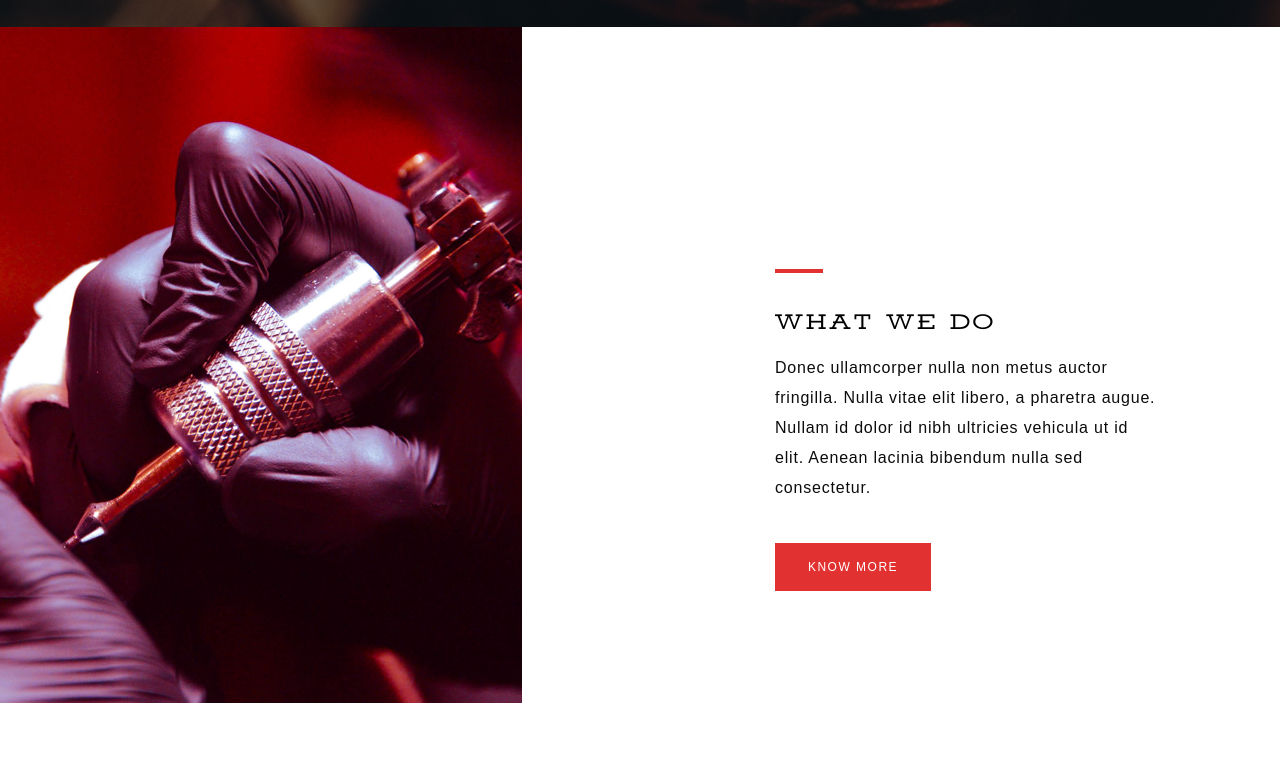
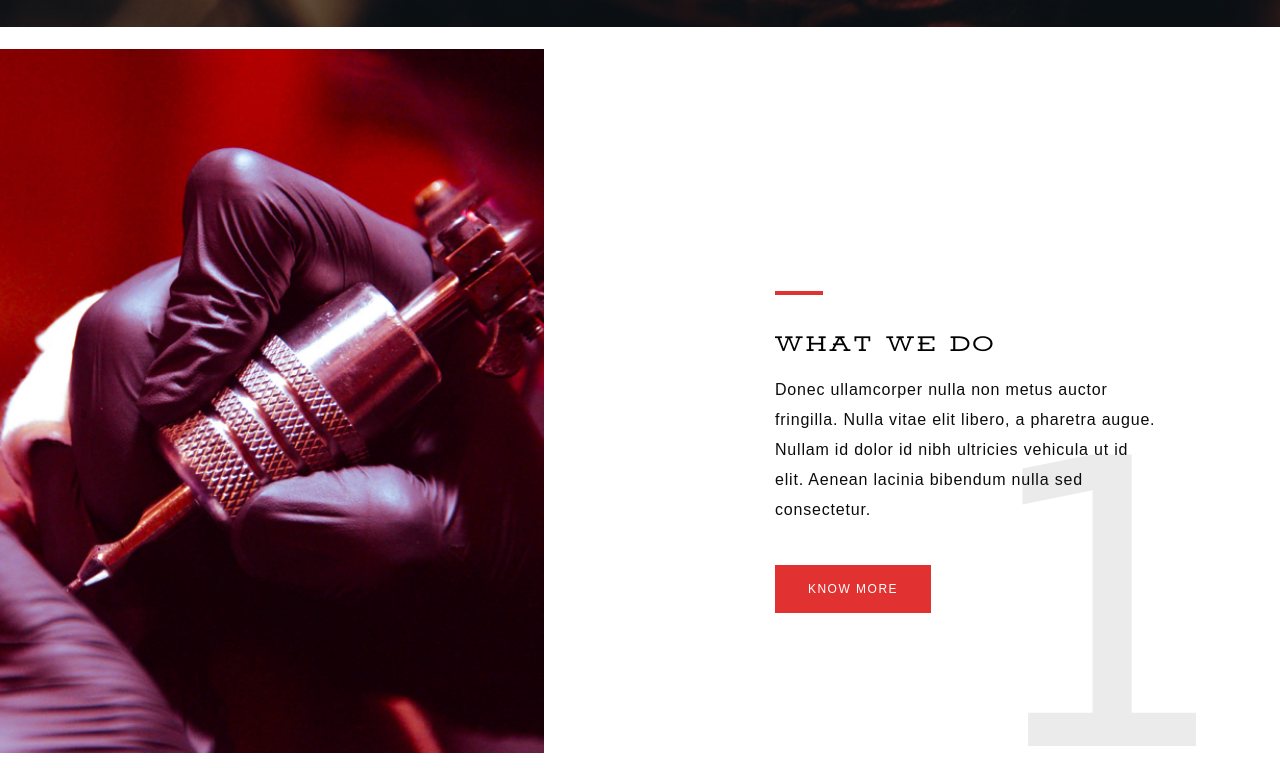
Before and after one commit to CHVRZVRD/RebelGallery, a website: page index.html in a window 1280 px wide. Shown: the part 773-1541 px from the top of the page. Drawn offline with Linux system fonts and the light colour scheme; a web font is replaced by a local one.

Commit message:
update layout

```diff
--- a/index.html
+++ b/index.html
@@ -53,7 +53,7 @@
             <img src="img/rebel-gallery-2.jpg"
             srcset="img/rebel-gallery-2@2x.jpg 2x,
             img/rebel-gallery-2@3x.jpg 3x"
-            class="leftimage1">
+            class="about__img">
         </section>
 
         <section class="about__content">
--- a/sass/base/_base.scss
+++ b/sass/base/_base.scss
@@ -20,4 +20,6 @@ body {
 	display: grid;
 	grid-template-rows: 100vh repeat(9, min-content);
 	grid-template-columns: [full-start] minmax(6rem, 1fr) [center-start] repeat(8, [col-start] minmax(min-content, 14rem) [col-end]) [center-end] minmax(6rem, 1fr) [full-end];
+
+	grid-row-gap: 2.2rem;
 }
--- a/sass/layout/_about.scss
+++ b/sass/layout/_about.scss
@@ -1,6 +1,12 @@
 .about {
     &__picture {
         grid-column: full-start / col-end 4;
+
+        display: grid;
+    }
+
+    &__img {
+        width: 85%;
     }
 
     &__content {
@@ -16,5 +22,8 @@
 }
 
 .number--1 {
-    grid-column: col-start 7 / full-end;
+    position: relative;
+    left: 55%;
+    bottom: 34.5%;
+    z-index: -1;
 }
```
Also changed, not shown: css/style.css.
